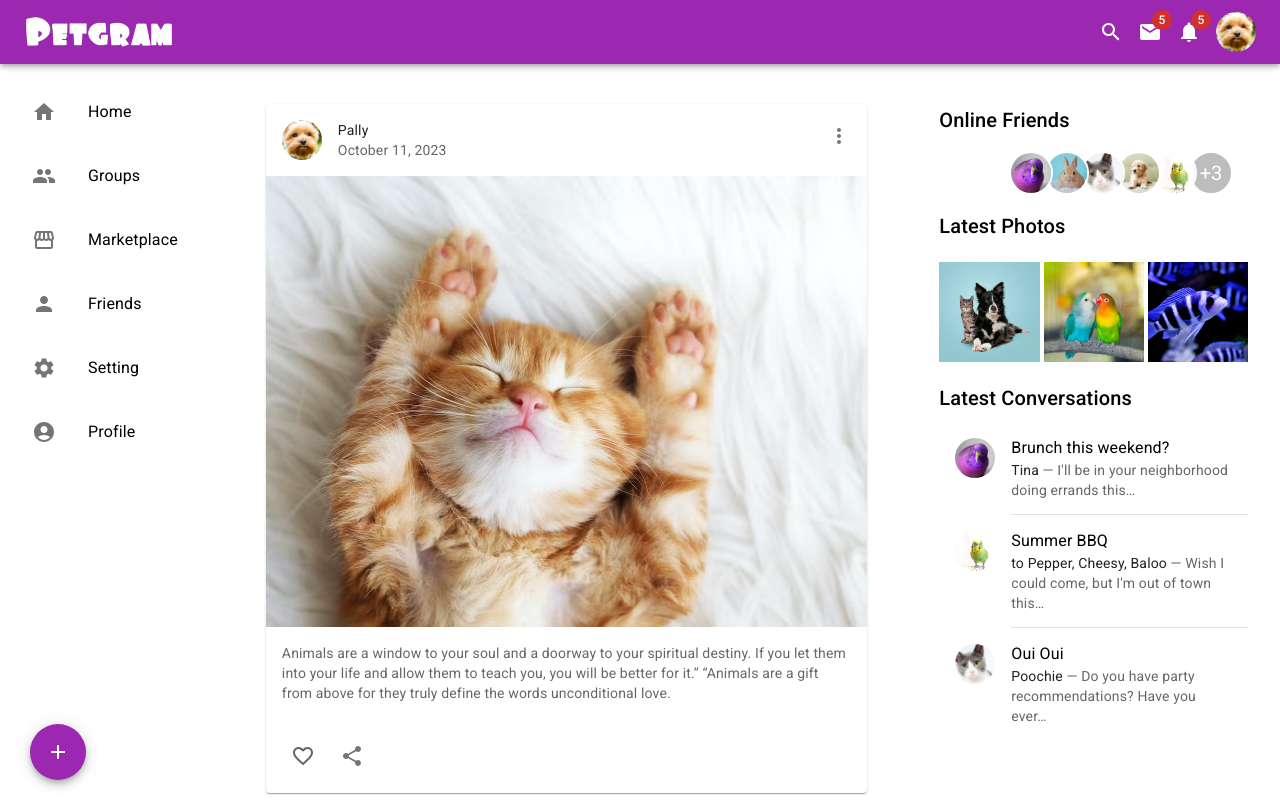
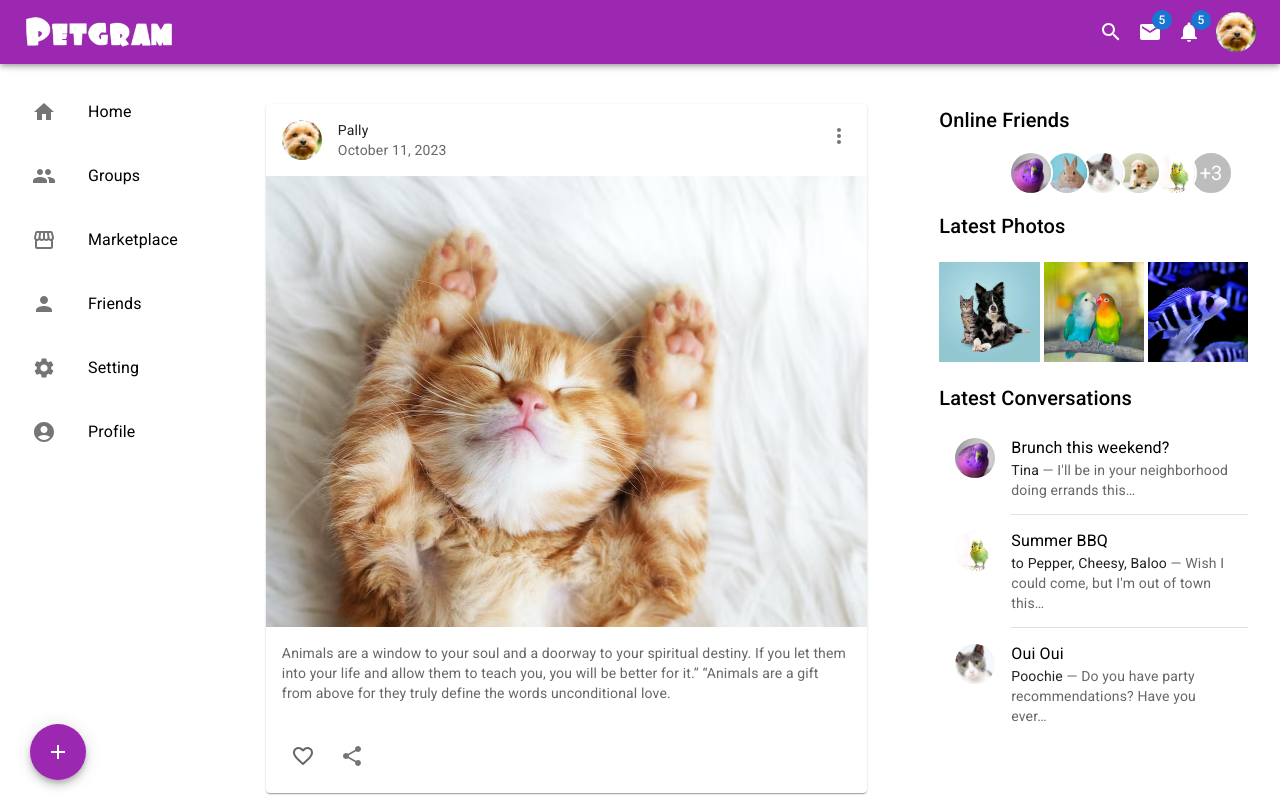
Before and after one commit to codetrain1984/Petagram, a React (Create React App) app: page / in a window 1280 px wide. Shown: the top 800 px of the page. Built offline with nearby package versions, Linux system fonts and the light colour scheme.

Commit message:
Some Editions

```diff
--- a/src/Components/Navbar.jsx
+++ b/src/Components/Navbar.jsx
@@ -63,10 +63,10 @@ export default function Navbar() {
             sx={{ display: { xs: 'none', sm: 'block' }, cursor: 'pointer' }}
             onClick={() => setSearchBtn(!searchBtn)}
           />
-          <Badge badgeContent={5} color="error">
+          <Badge badgeContent={5} color="primary">
             <MailIcon />
           </Badge>
-          <Badge badgeContent={5} color="error">
+          <Badge badgeContent={5} color="primary">
             <NotificationsIcon />
           </Badge>
           <Avatar sx={{ width: 40, height: 40 }} src="/Image/small-dog.jpg" />
@@ -74,33 +74,5 @@ export default function Navbar() {
         <PetsIcon sx={{ display: { xs: 'block', sm: 'none' } }} />
       </StyledToolbar>
     </AppBar>
-
-    //
-
-    //     <IconBox>
-    //       {searchBtn && (
-    //         <SearchBox>
-    //           <InputBase placeholder="Search..." />
-    //         </SearchBox>
-    //       )}
-    //       <SearchIcon
-    //         sx={{
-    //           cursor: 'pointer',
-    //           display: { xs: 'none', sm: 'block' },
-    //         }}
-    //         onClick={() => setSearchBtn(!searchBtn)}
-    //       />
-    //       <Badge badgeContent={6} color="otherColor">
-    //         <MailIcon />
-    //       </Badge>
-    //       <Badge badgeContent={3} color="otherColor">
-    //         <NotificationsIcon />
-    //       </Badge>
-    //       <Avatar sx={{ width: 40, height: 40 }} src="/Image/small-dog.jpg" />
-    //     </IconBox>
-
-    //     <PetsIcon sx={{ display: { xs: 'block', sm: 'none' } }} />
-    //   </StyledToolbar>
-    // </AppBar>
   )
 }
```
